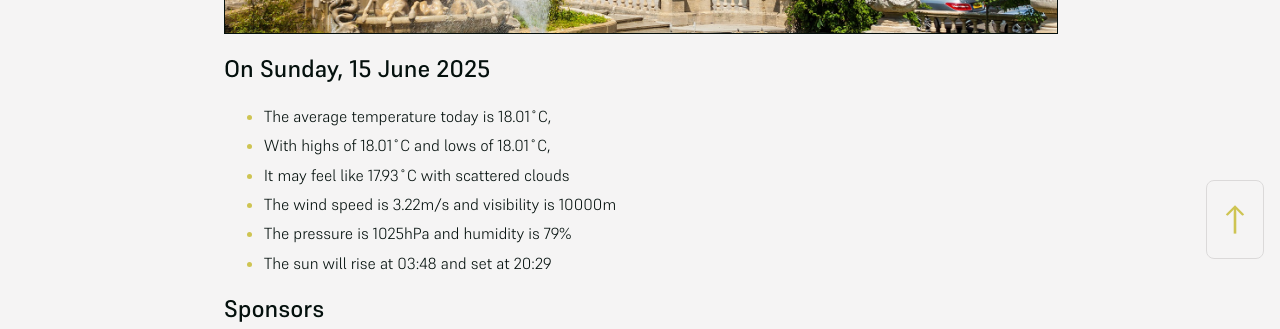
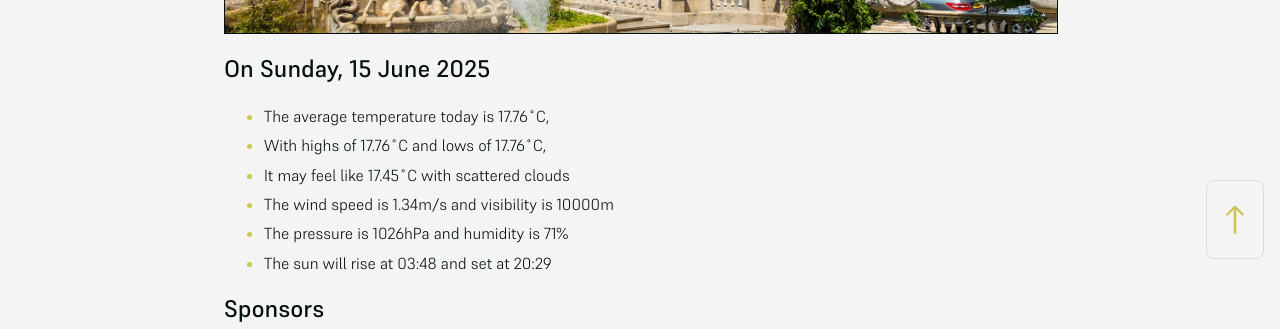
Before and after one commit to mat-0/cheltenham-open-data, a Jekyll site: the page built from index.md, in a window 1280 px wide. Shown: the part 625-954 px from the top of the page. Built offline with Jekyll 4.4.1, drawn with Linux system fonts in a browser that asks for light colours.

Commit message:
Updated 2025-06-15 20:58:10

```diff
--- a/index.md
+++ b/index.md
@@ -10,11 +10,11 @@ seo: Menu
 <!-- weather_marker starts -->
 ## On Sunday, 15 June 2025
 
-- The average temperature today is 18.01˚C,
-- With highs of 18.01˚C and lows of 18.01˚C,
-- It may feel like 17.93˚C with scattered clouds
-- The wind speed is 3.22m/s and visibility is 10000m
-- The pressure is 1025hPa and humidity is 79%
+- The average temperature today is 17.76˚C,
+- With highs of 17.76˚C and lows of 17.76˚C,
+- It may feel like 17.45˚C with scattered clouds
+- The wind speed is 1.34m/s and visibility is 10000m
+- The pressure is 1026hPa and humidity is 71%
 - The sun will rise at 03:48 and set at 20:29
 
 <!-- weather_marker ends -->
```
Also changed, not shown: _data/flood.json (+5 -27 lines), _pages/fix-my-street.md (+1 -1 lines), _pages/news.md (+5 -5 lines).
